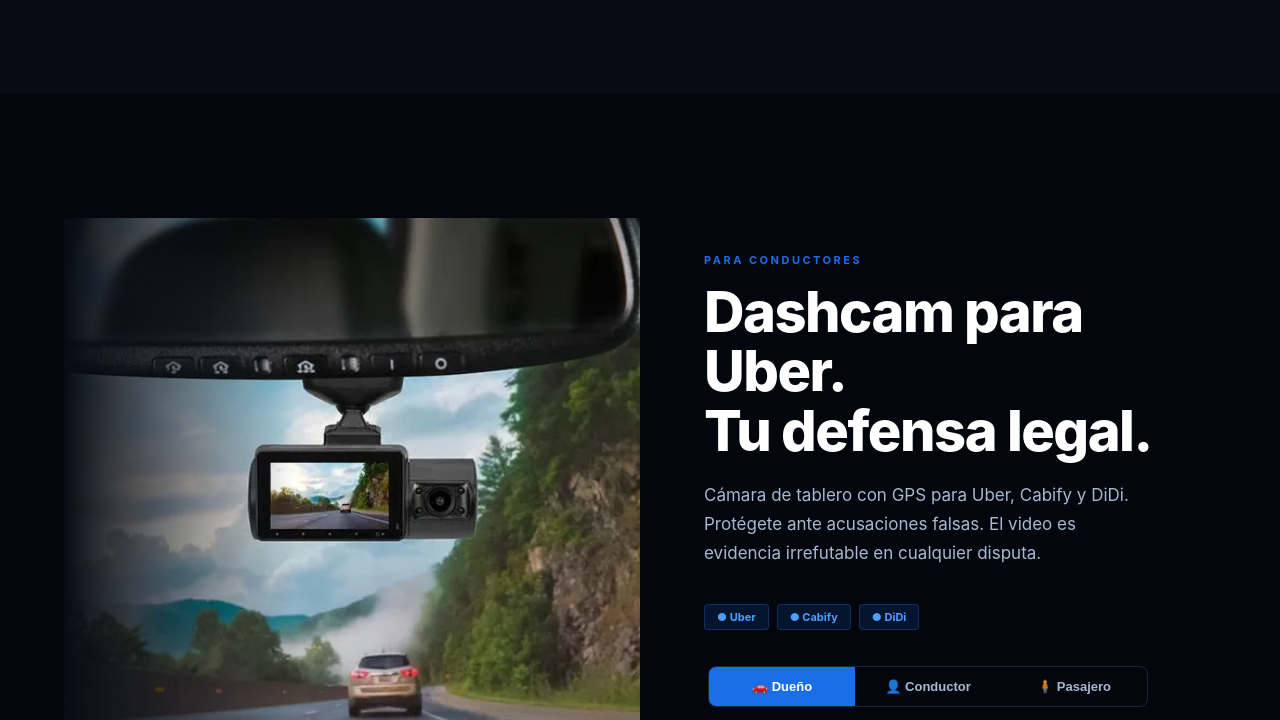
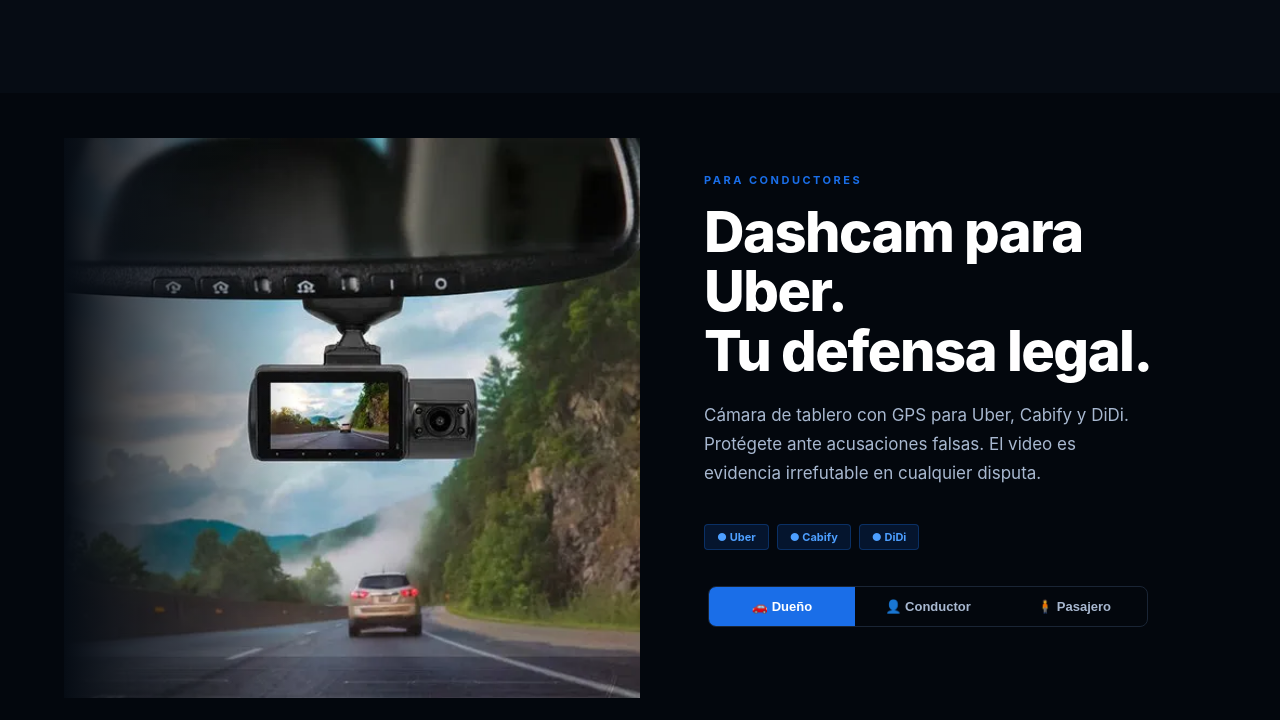
Before and after one commit to nikopintos-ui/dashcamargentina, a website: page index.html in a window 1280 px wide. Shown: the part 800-1520 px from the top of the page. Drawn offline with Linux system fonts and the light colour scheme.

Commit message:
Reducir padding de sección Uber para eliminar espacio gris

```diff
--- a/index.html
+++ b/index.html
@@ -720,7 +720,7 @@ footer{
 </div>
 
 <!-- CINEMATIC: Conductores de plataformas -->
-<section class="section section-deeper" id="rideshare">
+<section class="section section-deeper" id="rideshare" style="padding-top:20px;">
   <div style="max-width:1200px;margin:0 auto">
     <div class="split">
       <div class="split-img">
```
